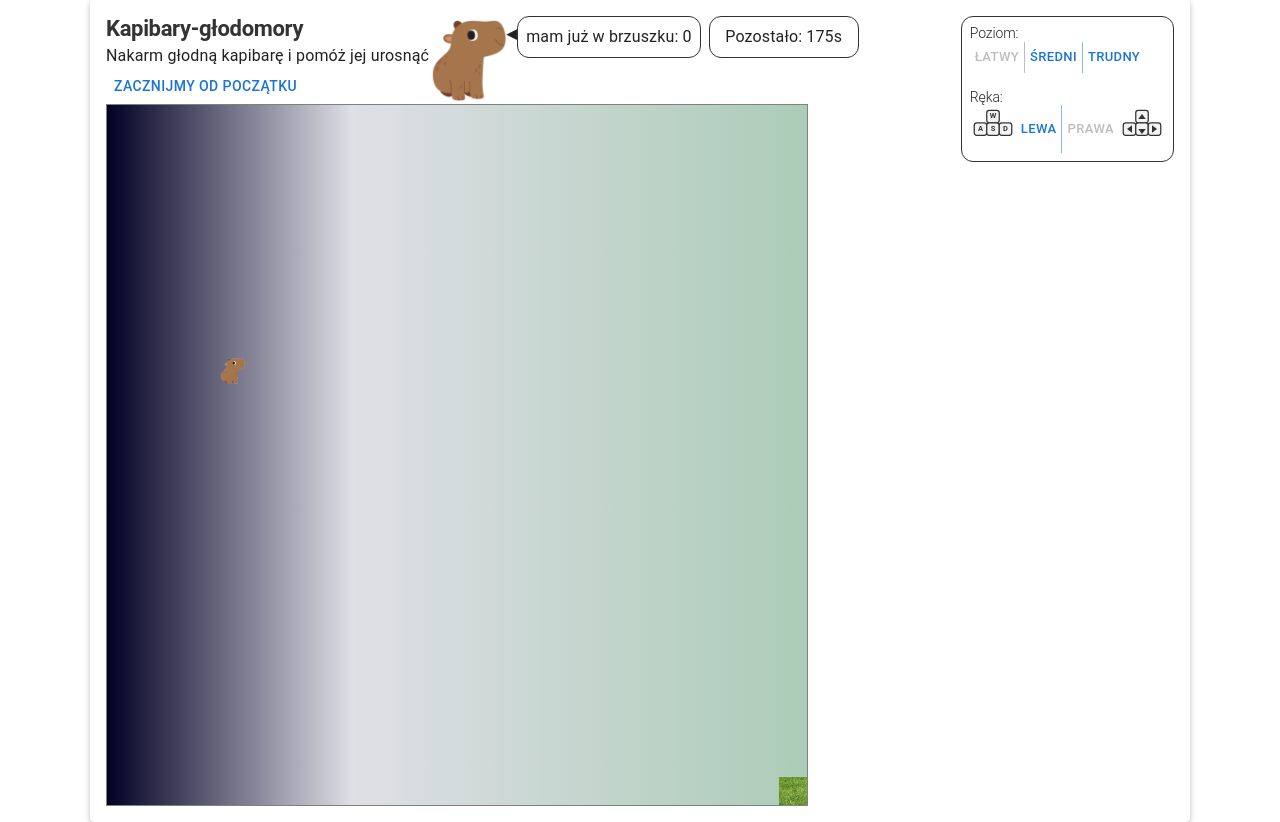
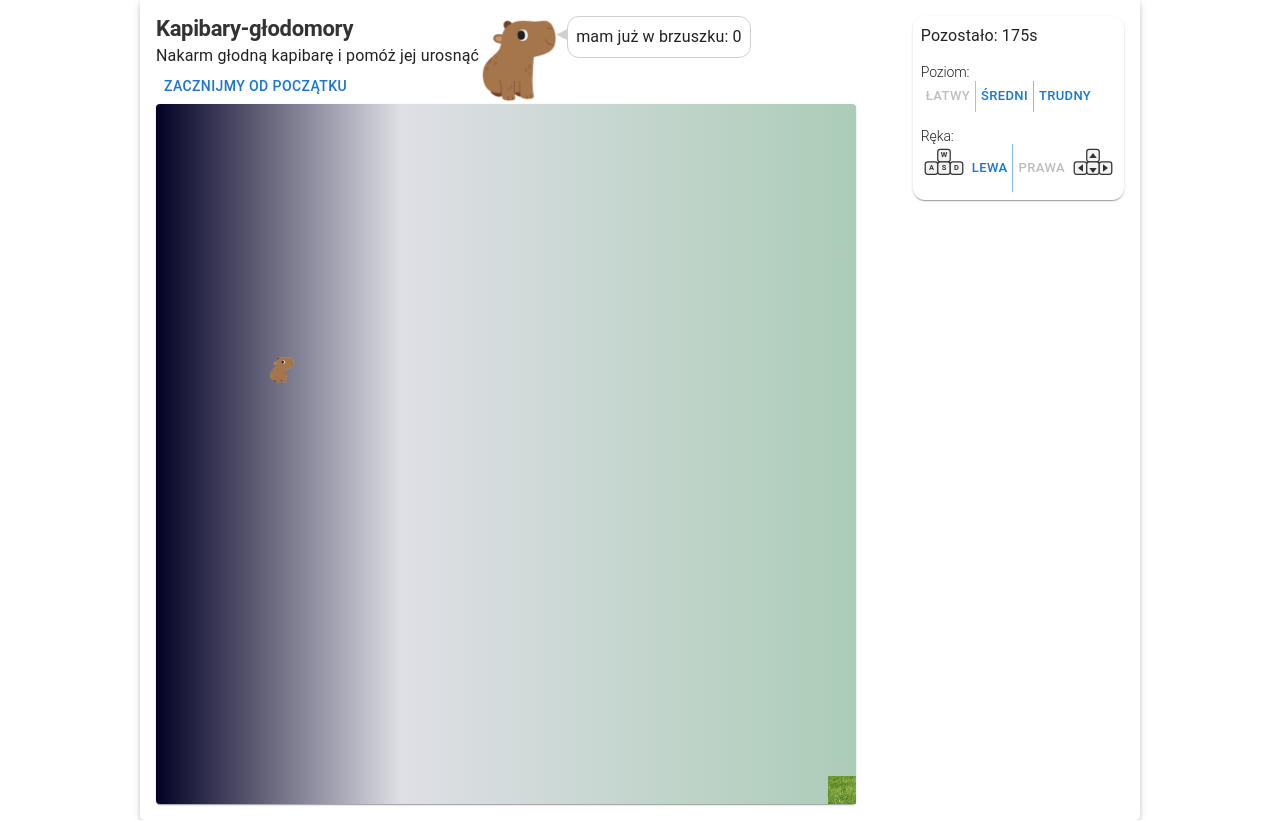
Before and after one commit to WojciechBylica/hungry-capybaras, a React (Vite) app: page / in a window 1280 px wide. Built offline with nearby package versions, Linux system fonts and the light colour scheme.

Commit message:
visual corrections

```diff
--- a/src/App.tsx
+++ b/src/App.tsx
@@ -1,4 +1,4 @@
-import { Box, Button, Typography } from '@mui/material'
+import { Box, Button, Paper, Typography } from '@mui/material'
 import capibara from './assets/capibara-img.png'
 import { useApp } from './useApp'
 import { boxSize, getFill } from './utils'
@@ -38,17 +38,17 @@ function App() {
 
                 <CurrentResult />
                 <Box sx={{ display: 'flex', height: 'fit-content' }}>
-                    <Timer />
-                    <Box
+                    <Paper
+                        elevation={1}
                         sx={{
                             p: '8px',
                             borderRadius: '12px',
-                            border: '1px solid #333',
                             position: 'absolute',
                             top: 0,
                             right: 0,
                         }}
                     >
+                        <Timer />
                         <Typography variant="h2" sx={{ fontSize: '14px' }}>
                             Poziom:
                         </Typography>
@@ -60,15 +60,15 @@ function App() {
                             Ręka:
                         </Typography>
                         <HandButtons />
-                    </Box>
+                    </Paper>
                 </Box>
             </Box>
 
             <Box sx={{ flexGrow: '1', display: 'flex' }}>
-                <Box
+                <Paper
+                    elevation={1}
                     component="section"
                     sx={{
-                        border: '1px solid gray',
                         width: 'fit-content',
                         height: 'fit-content',
                         backgroundColor: '#020024',
@@ -97,7 +97,7 @@ function App() {
                             </Box>
                         ))}
                     </Box>
-                </Box>
+                </Paper>
             </Box>
         </GameContext.Provider>
     )
--- a/src/components/currentResult/CurrentResult.tsx
+++ b/src/components/currentResult/CurrentResult.tsx
@@ -8,13 +8,14 @@ export const CurrentResult = () => {
         <Typography
             sx={{
                 position: 'relative',
-                border: '1px solid #333',
+                border: '1px solid #d3cece',
                 borderRadius: '12px',
                 p: '8px',
                 ml: '8px',
                 height: 'fit-content',
                 '::before': {
                     content: '"▶"',
+                    color: '#d3cece',
                     position: 'absolute',
                     left: '-12px',
                     rotate: '180deg',
--- a/src/components/timer/Timer.tsx
+++ b/src/components/timer/Timer.tsx
@@ -1,6 +1,6 @@
-import { useEffect, useRef, useState } from 'react'
+import { useEffect, useRef } from 'react'
 
-import { Box } from '@mui/material'
+import { Typography } from '@mui/material'
 import { useGameContext } from '../../context'
 
 export const Timer = () => {
@@ -31,21 +31,5 @@ export const Timer = () => {
         }
     }, [resetKey])
 
-    return (
-        <Box
-            sx={{
-                m: '0 8px 8px 8px',
-                p: '8px',
-                border: '1px solid #333',
-                borderRadius: '12px',
-                width: '150px',
-                height: 'fit-content',
-                display: 'flex',
-                justifyContent: 'center',
-                alignItmes: 'center',
-            }}
-        >
-            Pozostało: {timeLeft}s
-        </Box>
-    )
+    return <Typography mb={2}>Pozostało: {timeLeft}s</Typography>
 }
--- a/src/theme/ThemeProvider.tsx
+++ b/src/theme/ThemeProvider.tsx
@@ -22,7 +22,7 @@ const theme = createTheme({
                     display: 'flex',
                     flexDirection: 'column',
                     justifyContent: 'center',
-                    width: '1100px',
+                    width: '1000px',
                     margin: '0 auto',
                 },
             },
```
